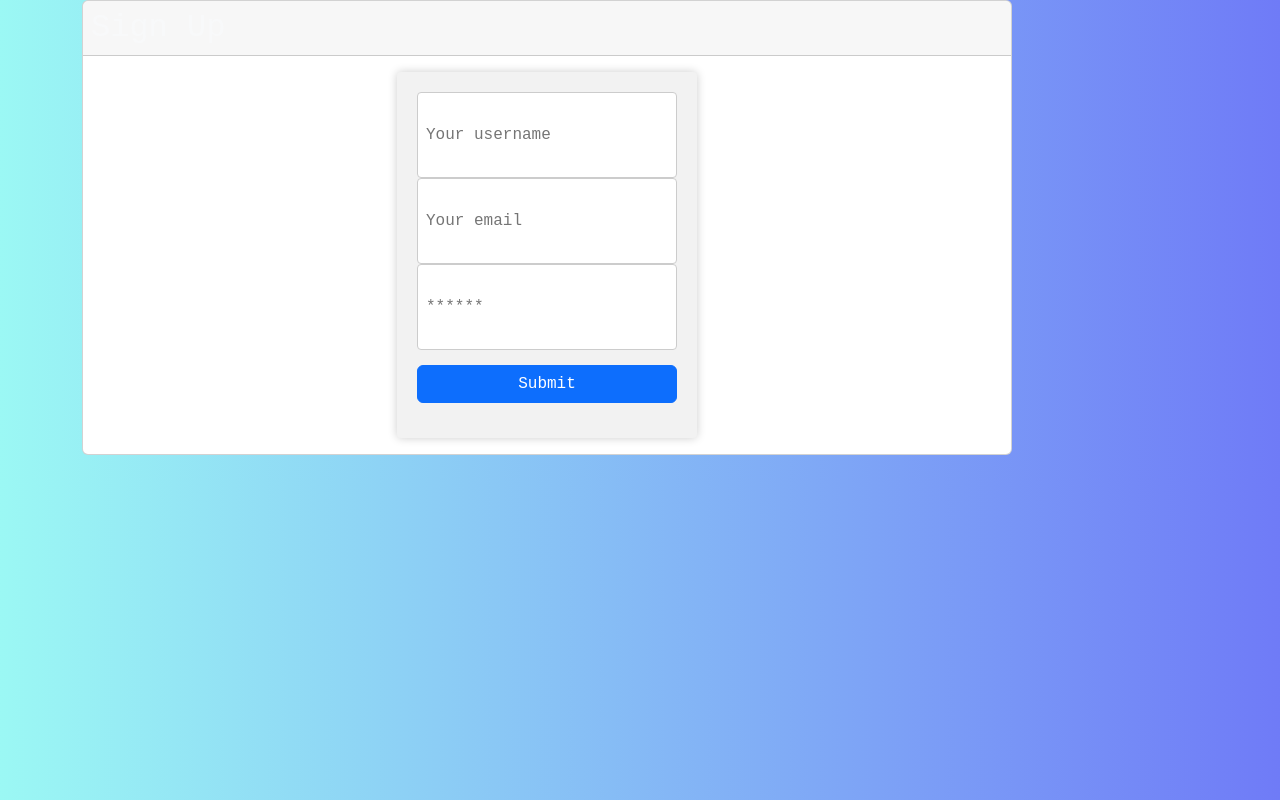
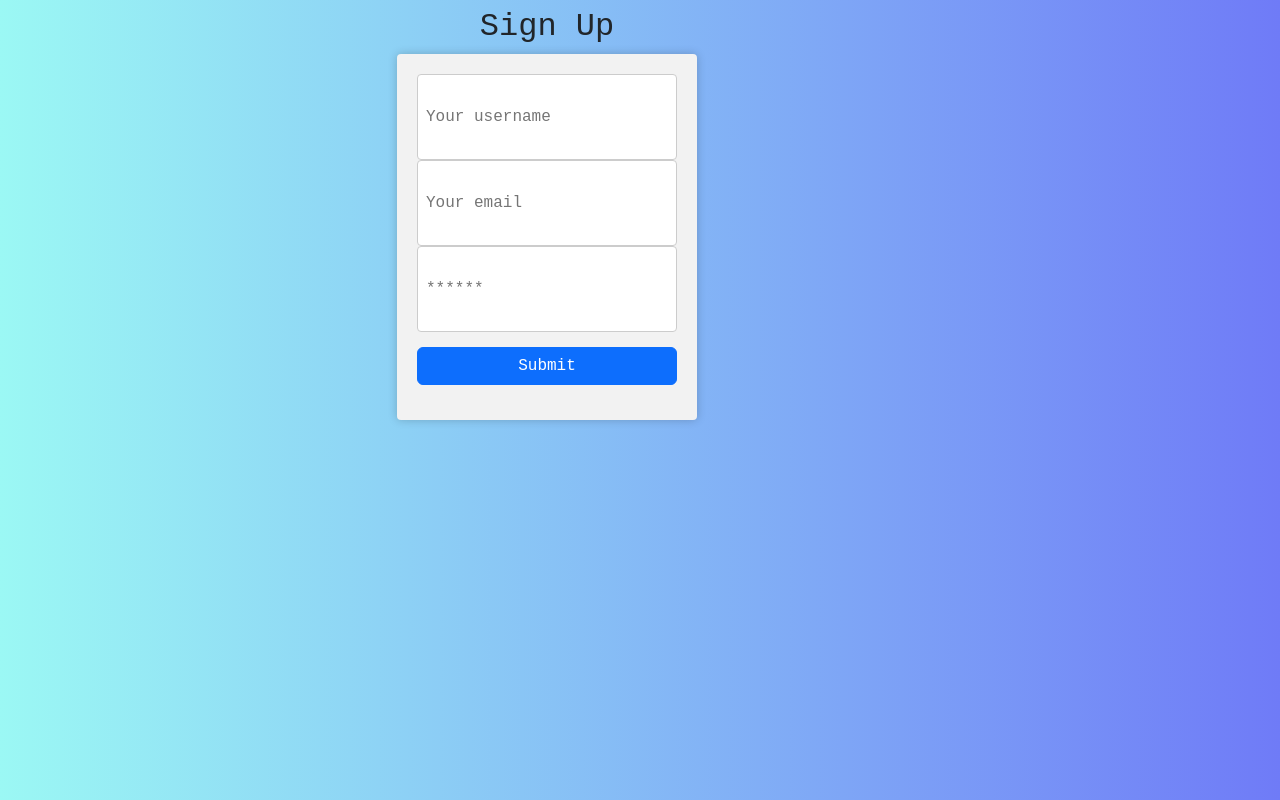
Before and after one commit to ShaChambers/SC3DP3, a React (Create React App) app in the folder client/: page /signup in a window 1280 px wide. Built offline with nearby package versions, Linux system fonts and the light colour scheme.

Commit message:
fixed login and signup styling

```diff
--- a/client/src/index.css
+++ b/client/src/index.css
@@ -19,7 +19,7 @@ h5,
 h6 {
   font-family: "JetBrains Mono", monospace;
   color: black;
-  text-align: justify;
+  text-align: center;
 }
 
 /*input,
@@ -91,7 +91,7 @@ a:hover {
   background-color: #ffffff !important;
 }
 
-.btn {
+/*.btn {
   text-align: center;
   display: inline-block;
   padding: 0.5rem 1.2rem;
@@ -104,7 +104,7 @@ a:hover {
   color: #1a1a1a;
   background-color: #aeaeae;
   transition: color 0.2s ease-in-out, background-color 0.2s ease-in-out;
-}
+}*/
 
 .btn {
   text-align: center;
--- a/client/src/pages/Login.js
+++ b/client/src/pages/Login.js
@@ -43,8 +43,8 @@ const Login = (props) => {
   return (
     <main className="flex-row justify-center mb-4">
       <div className="col-12 col-lg-10">
-        <div className="card">
-          <h2 className="card-header text-light p-2">Login</h2>
+        <div className="login">
+          <h2 className="card-header text-dark p-2">Login</h2>
           <div className="card-body">
             {data ? (
               <p>
--- a/client/src/pages/Signup.js
+++ b/client/src/pages/Signup.js
@@ -50,8 +50,8 @@ const Signup = () => {
   return (
     <main className="flex-row justify-center mb-4">
       <div className="col-12 col-lg-10">
-        <div className="card">
-          <h2 className="card-header text-light p-2 style={{backgroundColor: '#DF6943'}}">Sign Up</h2>
+        <div className="signup">
+          <h2 className="card-header text-dark p-2">Sign Up</h2>
           <div className="card-body">
             {data ? (
               <p>
```
Also changed, not shown: client/src/pages/Home.js (line endings or trailing spaces), 1 other file (tests, documents, lock files or other folders).
